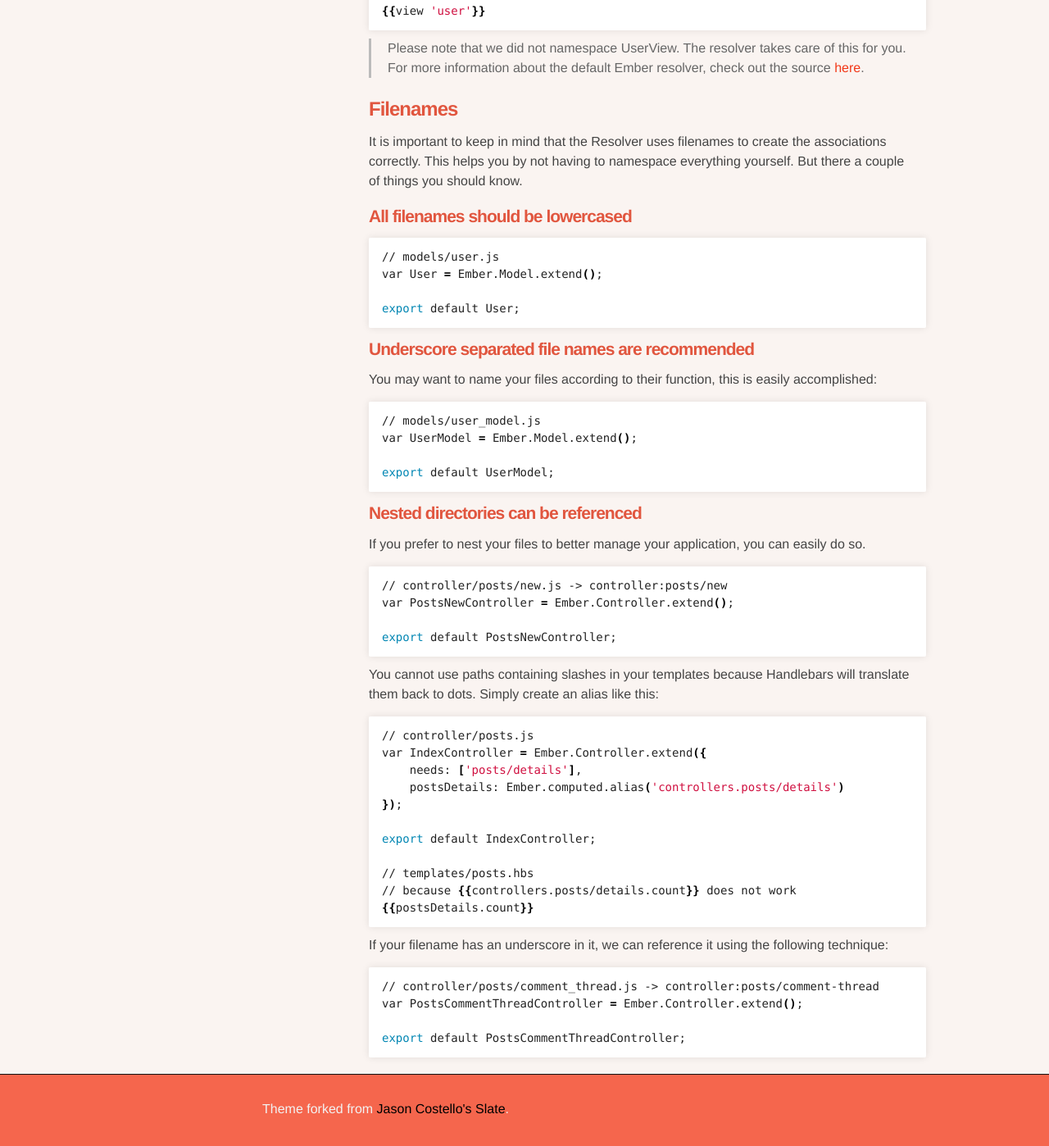
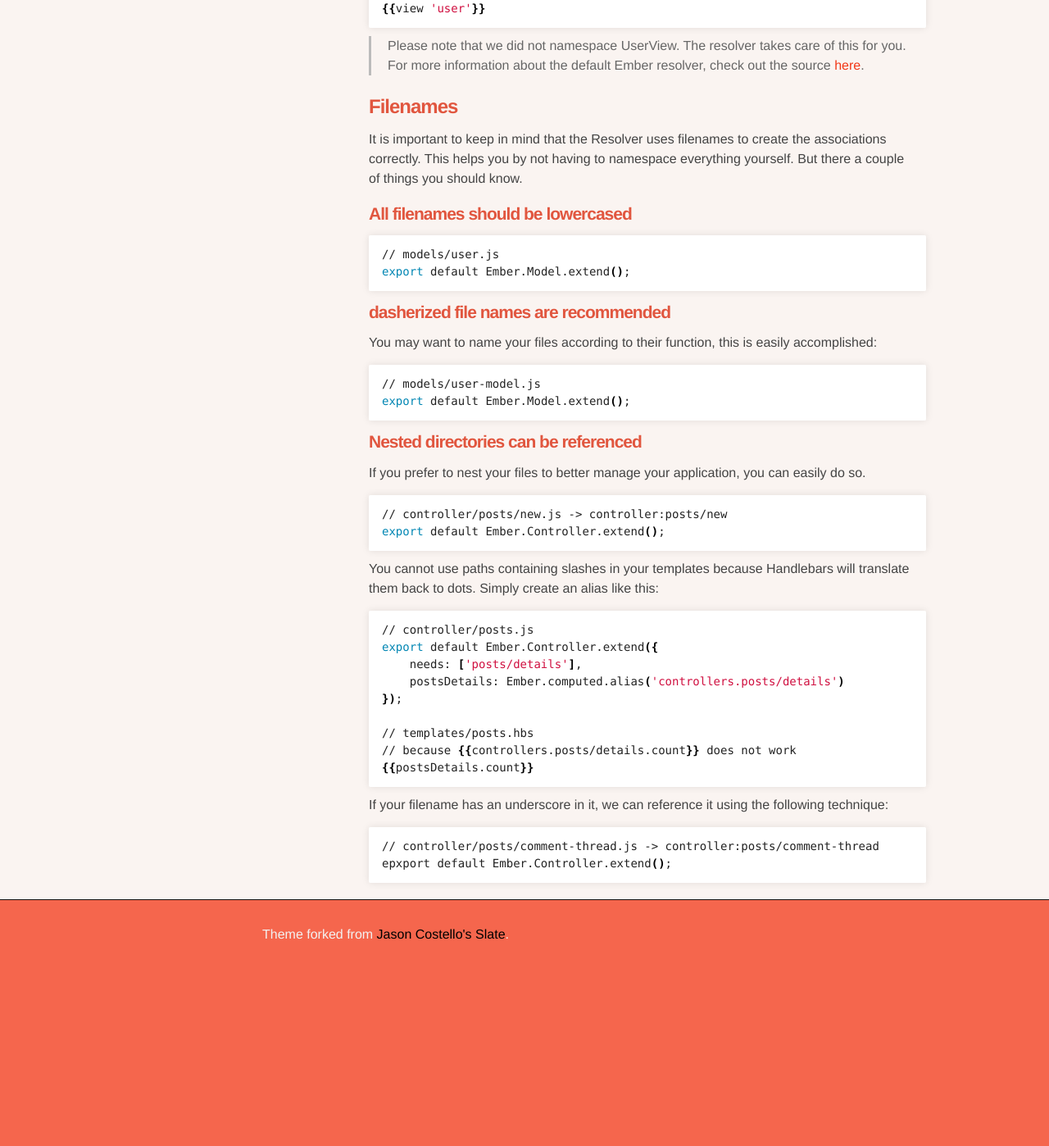
Before and after one commit to stefanpenner/ember-app-kit, a Jekyll site: the page built from guides/naming-conventions.md, in a window 1280 px wide and 1400 px high, scrolled down 953 px. Shown: the whole window at 82% size. Built offline with Jekyll 4.4.1, drawn with Linux system fonts in a browser that asks for light colours; after the commit the page ends 2140 px from its top, so only the background shows below that; some of the changed text lies outside the part shown.

Commit message:
Update naming-conventions.md

```diff
--- a/guides/naming-conventions.md
+++ b/guides/naming-conventions.md
@@ -27,9 +29,7 @@ This is great. However, Ember App Kit customizes the default Ember Resolver to h
 In EAK our view would be declared like so:
 
 {% highlight sh %}
-var UserView = Ember.View.extend({});
-
-export default UserView;
+export default Ember.View.extend({});
 {% endhighlight %}
 
 We can then embed our view using the following convention:
@@ -50,20 +50,16 @@ It is important to keep in mind that the Resolver uses filenames to create the a
 
 {% highlight sh %}
 // models/user.js
-var User = Ember.Model.extend();
-
-export default User;
+export default Ember.Model.extend();
 {% endhighlight %}
 
-#### Underscore separated file names are recommended
+#### dasherized file names are recommended
 
 You may want to name your files according to their function, this is easily accomplished:
 
 {% highlight sh %}
-// models/user_model.js
-var UserModel = Ember.Model.extend();
-
-export default UserModel;
+// models/user-model.js
+export default Ember.Model.extend();
 {% endhighlight %}
 
 
@@ -73,21 +69,17 @@ If you prefer to nest your files to better manage your application, you can easi
 
 {% highlight sh %}
 // controller/posts/new.js -> controller:posts/new
-var PostsNewController = Ember.Controller.extend();
-
-export default PostsNewController;
+export default Ember.Controller.extend();
 {% endhighlight %}
 
 You cannot use paths containing slashes in your templates because Handlebars will translate them back to dots. Simply create an alias like this:
 
 {% highlight sh %}
 // controller/posts.js
-var IndexController = Ember.Controller.extend({
+export default Ember.Controller.extend({
     needs: ['posts/details'],
     postsDetails: Ember.computed.alias('controllers.posts/details')
 });
-
-export default IndexController;
 {% raw %}
 // templates/posts.hbs
 // because {{controllers.posts/details.count}} does not work
@@ -98,8 +90,6 @@ export default IndexController;
 If your filename has an underscore in it, we can reference it using the following technique:
 
 {% highlight sh %}
-// controller/posts/comment_thread.js -> controller:posts/comment-thread
-var PostsCommentThreadController = Ember.Controller.extend();
-
-export default PostsCommentThreadController;
+// controller/posts/comment-thread.js -> controller:posts/comment-thread
+epxport default Ember.Controller.extend();
 {% endhighlight %}
```
Also changed, not shown: other parts of guides/naming-conventions.md (+2 -0 lines).
